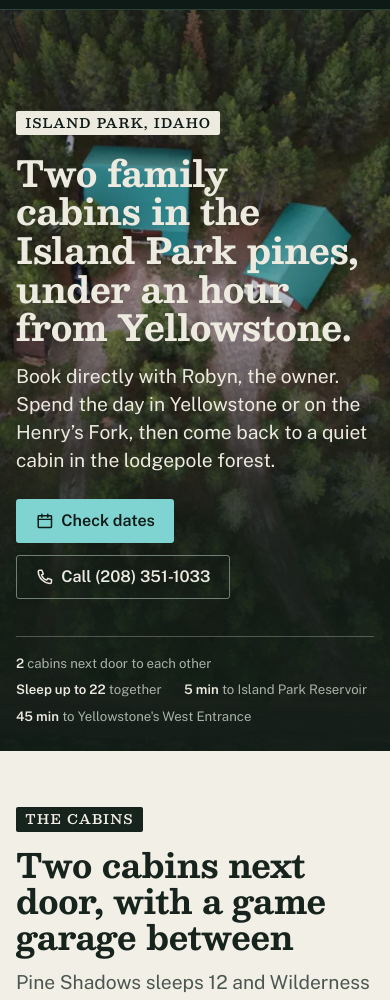
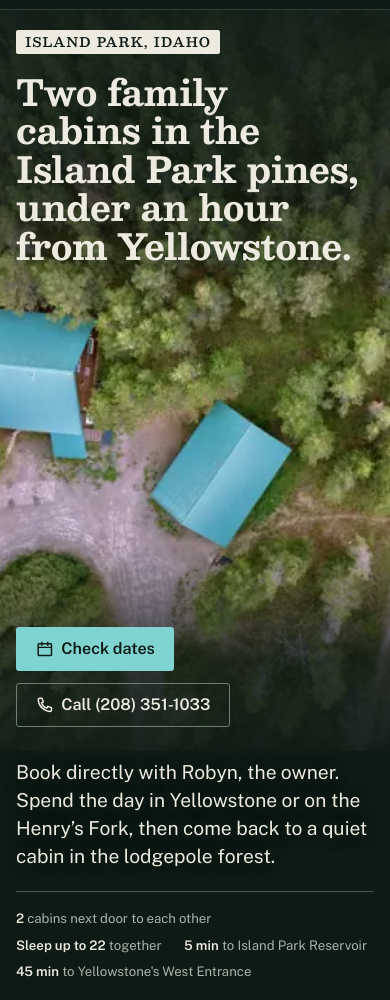
Before and after one commit to Evans-dz/robineastin, a plain HTML site: page index.html in a window 390 px wide. Shown: the part 91-1091 px from the top of the page. Drawn offline with Linux system fonts and the light colour scheme.

Commit message:
Hero: DJI_0099 for its colour, framed so the roofs stay clear
Desktop anchors the photo's bottom edge so the roofs sit above a
three-line headline; the quick facts move to a strip under the photo.
Phones stack headline, clear roofs, then the buttons in the first
screen, with the lede and facts below. Share image re-cut from the
same photo.

Co-Authored-By: Claude Opus 5.5 <noreply@anthropic.com>

```diff
--- a/css/main.css
+++ b/css/main.css
@@ -213,28 +213,24 @@ section{ padding-block: clamp(3.5rem, 8vw, 7rem) }
   background: var(--dusk); color: var(--dusk-fg);
   padding-block: 2rem clamp(1.5rem, 5vw, 4rem);
 }
-.hero__bg picture, .hero__bg img{ display: block; inline-size: 100%; block-size: 100% }
-.hero__bg img{ object-fit: cover; object-position: var(--descent-origin, 38% 46%) }
-@media (max-width: 40rem){
-  .hero__bg{ --descent-origin: 50% 24% }    /* portrait shot: roofs near the top */
-  .hero__bg img{ object-position: 50% 0 }
-}
-.hero::after{              /* legibility: dusk rising from the ground */
+.hero__bg img{ display: block; inline-size: 100%; block-size: 100%; object-fit: cover; object-position: var(--hero-pos, 50% 50%) }
+.hero::after{              /* legibility: dusk rising from the ground, roofs left clear */
   content: ""; position: absolute; inset: 0; z-index: -1; pointer-events: none;
   background:
-    linear-gradient(to top, rgba(14,26,21,.94) 0%, rgba(14,26,21,.78) 30%, rgba(14,26,21,.2) 62%, rgba(14,26,21,.4) 100%);
+    linear-gradient(to top, rgba(14,26,21,.92) 0%, rgba(14,26,21,.72) 30%, rgba(14,26,21,.15) 58%, rgba(14,26,21,0) 70%),
+    linear-gradient(to right, rgba(14,26,21,.5) 0%, rgba(14,26,21,0) 55%);
 }
-@media (min-width: 64rem){
-  .hero::after{
-    background:
-      linear-gradient(to right, rgba(14,26,21,.78) 0%, rgba(14,26,21,.45) 38%, rgba(14,26,21,0) 62%),
-      linear-gradient(to top, rgba(14,26,21,.7) 0%, rgba(14,26,21,0) 45%);
-  }
-}
+.hero h1, .hero__lede{ text-shadow: 0 1px 18px rgba(14,26,21,.45) }
+.hero__head{ display: grid; gap: 1.1rem }
+.hero-after{ background: var(--dusk); color: var(--dusk-fg) }
+.hero-after .wrap{ padding-block: .25rem 1.25rem }
+.hero-after .hero__lede{ display: none }
+.hero-after .hero__facts{ margin: 0 }
+
 body:has(.sample-flag) .hero{ min-block-size: calc(100svh - var(--head-h) - 2.15rem) }
 .hero > .wrap{ inline-size: 100% }
-.hero__copy{ display: grid; gap: 1.1rem; max-inline-size: 50rem }
-.hero h1{ font-size: var(--step-5); color: var(--dusk-fg) }
+.hero__copy{ display: grid; gap: 1.1rem; max-inline-size: 58rem }
+.hero h1{ font-size: min(var(--step-5), 3.4rem); color: var(--dusk-fg) }
 .hero__lede{ font-size: var(--step-1); color: var(--dusk-fg); line-height: 1.45 }
 .hero__actions{ display: flex; flex-wrap: wrap; gap: .75rem; margin-block-start: .4rem }
 .hero__facts{
@@ -581,3 +577,19 @@ h1[id], h2[id], h3[id], section[id]{ scroll-margin-top: calc(var(--head-h) + 1re
   .site-head .btn{ padding-inline: .75em }
   .site-head .wrap{ gap: .6rem }
 }
+
+/* ---- hero on phones (kept last so it wins over the base hero rules) ------
+   Headline up top, buttons at the bottom of the first screen, the aqua roofs
+   clear in between. The lede and facts follow below the photo. */
+@media (max-width: 40rem){
+  .hero{ --hero-pos: var(--hero-pos-m); --descent-origin: var(--descent-origin-m); align-items: stretch; padding-block: 1.25rem 1.5rem }
+  .hero > .wrap{ display: flex }
+  .hero .hero__copy{ flex: 1; display: flex; flex-direction: column; justify-content: space-between; gap: 1.25rem }
+  .hero .hero__lede{ display: none }
+  .hero::after{
+    background: linear-gradient(to bottom, rgba(14,26,21,.92) 0%, rgba(14,26,21,.72) 24%, rgba(14,26,21,0) 42%, rgba(14,26,21,0) 72%, rgba(14,26,21,.8) 88%, rgba(14,26,21,.94) 100%);
+  }
+  .hero-after .wrap{ padding-block: .5rem 2.5rem }
+  .hero-after .hero__lede{ display: block; font-size: var(--step-1); line-height: 1.45; color: var(--dusk-fg) }
+  .hero-after .hero__facts{ margin-block-start: 1.25rem }
+}
--- a/index.html
+++ b/index.html
@@ -19,8 +19,7 @@
 <link rel="preload" href="/assets/fonts/besley-var.woff2" as="font" type="font/woff2" crossorigin>
 <link rel="preload" href="/assets/fonts/public-sans-var.woff2" as="font" type="font/woff2" crossorigin>
 
-<link rel="preload" as="image" media="(max-width: 40rem)" imagesrcset="/assets/photos/teal-cabins-drive-640.webp 640w, /assets/photos/teal-cabins-drive-1200.webp 1200w" imagesizes="100vw" fetchpriority="high">
-<link rel="preload" as="image" media="(min-width: 40.01rem)" imagesrcset="/assets/photos/canopy-three-roofs-1200.webp 1200w, /assets/photos/canopy-three-roofs-2400.webp 2400w" imagesizes="100vw" fetchpriority="high">
+<link rel="preload" as="image" imagesrcset="/assets/photos/canopy-three-roofs-low-640.webp 640w, /assets/photos/canopy-three-roofs-low-1200.webp 1200w, /assets/photos/canopy-three-roofs-low-2400.webp 2400w" imagesizes="100vw" fetchpriority="high">
 <link rel="stylesheet" href="/css/main.css">
 <link rel="stylesheet" href="/css/motion.css">
 <script>document.documentElement.classList.add('js')</script>
@@ -43,22 +42,26 @@
 </header>
 <main id="main">
 
-<section class="hero on-dusk" aria-labelledby="hero-h" style="--descent-origin:38% 46%">
-  <div class="hero__bg"><picture>
-    <source media="(max-width: 40rem)" srcset="/assets/photos/teal-cabins-drive-640.webp 640w, /assets/photos/teal-cabins-drive-1200.webp 1200w" sizes="100vw">
-    <img src="/assets/photos/canopy-three-roofs-1200.jpg" srcset="/assets/photos/canopy-three-roofs-640.webp 640w, /assets/photos/canopy-three-roofs-1200.webp 1200w, /assets/photos/canopy-three-roofs-2400.webp 2400w" sizes="100vw" width="1200" height="900" alt="Looking straight down on the property: Pine Shadows and the game garage under aqua roofs, and Wilderness Escape Retreat under a mauve roof, in the lodgepole pines" fetchpriority="high">
-  </picture></div>
+<section class="hero on-dusk" aria-labelledby="hero-h" style="--hero-pos:30% 100%;--descent-origin:30% 40%;--hero-pos-m:16% 50%;--descent-origin-m:48% 56%">
+  <div class="hero__bg"><img src="/assets/photos/canopy-three-roofs-low-1200.jpg" srcset="/assets/photos/canopy-three-roofs-low-640.webp 640w, /assets/photos/canopy-three-roofs-low-1200.webp 1200w, /assets/photos/canopy-three-roofs-low-2400.webp 2400w" sizes="100vw" width="1200" height="900" alt="Looking straight down on the property: Pine Shadows and the game garage under aqua roofs, and Wilderness Escape Retreat under a mauve roof, in the lodgepole pines" fetchpriority="high"></div>
   <div class="wrap"><div class="hero__copy">
-    <span class="sign">Island Park, Idaho</span>
-    <h1 id="hero-h">Two family cabins in the Island Park pines, under an hour from Yellowstone.</h1>
+    <div class="hero__head">
+      <span class="sign">Island Park, Idaho</span>
+      <h1 id="hero-h">Two family cabins in the Island Park pines, under an hour from Yellowstone.</h1>
+    </div>
     <p class="hero__lede">Book directly with Robyn, the owner. Spend the day in Yellowstone or on the Henry’s Fork, then come back to a quiet cabin in the lodgepole forest.</p>
     <div class="hero__actions">
       <a class="btn btn--book" href="#book"><svg viewBox="0 0 24 24" aria-hidden="true" fill="none" stroke="currentColor" stroke-width="2" stroke-linecap="round" stroke-linejoin="round"><rect x="3" y="5" width="18" height="16" rx="1"/><path d="M3 10h18M8 3v4M16 3v4"/></svg>Check dates</a>
       <a class="btn btn--quiet" href="tel:2083511033"><svg viewBox="0 0 24 24" aria-hidden="true" fill="none" stroke="currentColor" stroke-width="2" stroke-linecap="round" stroke-linejoin="round"><path d="M5 3h3l2 5-2.5 1.5a11 11 0 0 0 7 7L16 14l5 2v3a2 2 0 0 1-2 2A17 17 0 0 1 3 5a2 2 0 0 1 2-2"/></svg>Call (208) 351-1033</a>
     </div>
-    <ul class="hero__facts"><li><b>2</b> cabins next door to each other</li><li><b>Sleep up to 22</b> together</li><li><b>5 min</b> to Island Park Reservoir</li><li><b>45 min</b> to Yellowstone's West Entrance</li></ul>
   </div></div>
 </section>
+<div class="hero-after on-dusk">
+  <div class="wrap">
+    <p class="hero__lede">Book directly with Robyn, the owner. Spend the day in Yellowstone or on the Henry’s Fork, then come back to a quiet cabin in the lodgepole forest.</p>
+    <ul class="hero__facts"><li><b>2</b> cabins next door to each other</li><li><b>Sleep up to 22</b> together</li><li><b>5 min</b> to Island Park Reservoir</li><li><b>45 min</b> to Yellowstone's West Entrance</li></ul>
+  </div>
+</div>
 
 <section id="cabins" aria-labelledby="cabins-h">
   <div class="wrap">
```
Also changed, not shown: DESIGN.md (+4 -2 lines), js/config.js (+11 -3 lines), tools/build.mjs (+13 -12 lines), assets/og.jpg.
